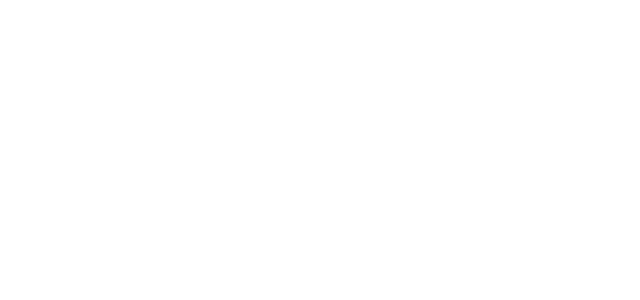
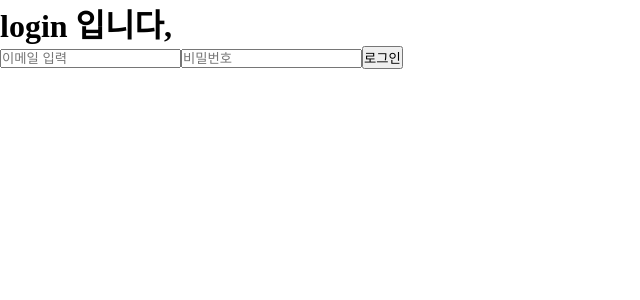
Before and after one commit to jin-park0115/Fullstack-store, a React (Vite) app: page /login in a window 1280 px wide. Before the commit this address had no page. Shown: the top 300 px of the page, without its empty margins (0-640 px from the left). Built offline with nearby package versions, Linux system fonts and the light colour scheme.

Commit message:
login, signup

```diff
--- a/src/App.tsx
+++ b/src/App.tsx
@@ -1,4 +1,5 @@
 import { Route, Routes } from "react-router-dom";
+import LoginPage from "./pages/LoginPage";
 import MainPage from "./pages/MainPage";
 import SingupPage from "./pages/SignupPage";
 
@@ -8,6 +9,7 @@
       <Routes>
         <Route path="/" element={<MainPage />} />
         <Route path="/signup" element={<SingupPage />} />
+        <Route path="/login" element={<LoginPage />} />
       </Routes>
     </>
   );
--- /dev/null
+++ b/src/pages/LoginPage.tsx
@@ -0,0 +1,51 @@
+import axios from "axios";
+import { useState } from "react";
+import { useNavigate } from "react-router-dom";
+
+const LoginPage = () => {
+  const [email, setEmail] = useState("");
+  const [password, setPassword] = useState("");
+
+  const navigate = useNavigate();
+
+  const handleSubmit = async (e: any) => {
+    e.preventDefault();
+
+    try {
+      const res = await axios.post("http://localhost:8080/api/auth/login", {
+        email,
+        password,
+      });
+
+      console.log("로그인 성공", res.data);
+      alert("로그인 완료");
+      navigate("/");
+    } catch (err) {
+      console.error(err);
+      alert("로그인 실패");
+    }
+  };
+
+  return (
+    <>
+      <h1>login 입니다,</h1>
+      <form onSubmit={handleSubmit}>
+        <input
+          type="email"
+          placeholder="이메일 입력"
+          onChange={(e) => setEmail(e.target.value)}
+          value={email}
+        />
+        <input
+          type="password"
+          placeholder="비밀번호"
+          onChange={(e) => setPassword(e.target.value)}
+          value={password}
+        />
+        <button type="submit">로그인</button>
+      </form>
+    </>
+  );
+};
+
+export default LoginPage;
--- a/src/pages/SignupPage.tsx
+++ b/src/pages/SignupPage.tsx
@@ -1,19 +1,21 @@
 import styled from "styled-components";
 import axios from "axios";
 import { useState } from "react";
+import { Link } from "react-router-dom";
 
 const SignupPage = () => {
   const [email, setEmail] = useState("");
   const [password, setPassword] = useState("");
-  // const [nickname, setNickname] = useState("");
+  const [nickname, setNickname] = useState("");
 
   const handleSubmit = async (e: any) => {
     e.preventDefault();
 
     try {
-      const res = await axios.post("http://localhost:8080/api/members/join", {
+      const res = await axios.post("http://localhost:8080/api/auth/signup", {
         email,
         password,
+        nickname,
       });
 
       console.log("회원가입 성공", res.data);
@@ -40,14 +42,17 @@
           value={password}
           onChange={(e) => setPassword(e.target.value)}
         />
-        {/* <input
+        <input
           type="text"
           placeholder="닉네임"
           value={nickname}
           onChange={(e) => setNickname(e.target.value)}
-        /> */}
+        />
         <button type="submit">가입하기</button>
       </SignUpForm>
+      <button>
+        <Link to="/login">로그인</Link>
+      </button>
     </Container>
   );
 };
```
Also changed, not shown: 1 other file (tests, documents, lock files or other folders).
